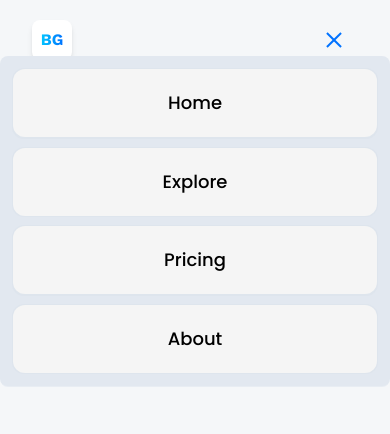
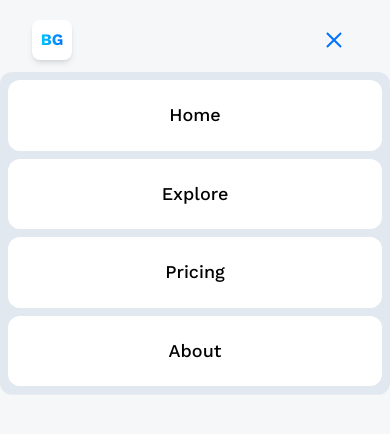
Before and after one commit to brandongautama/Portfolio, a React (Vite) app: page / in a window 390 px wide. Both pictures are taken after a click on the button 334 px from the left and 40 px from the top of the page. Shown: the top 434 px of the page. Built offline with nearby package versions, Linux system fonts and the light colour scheme.

Commit message:
add animation to hamburger menu

```diff
--- a/package.json
+++ b/package.json
@@ -10,6 +10,7 @@
     "preview": "vite preview"
   },
   "dependencies": {
+    "framer-motion": "^11.0.28",
     "hamburger-react": "^2.5.0",
     "react": "^18.2.0",
     "react-copy-to-clipboard": "^5.1.0",
--- a/src/components/NavMobile.jsx
+++ b/src/components/NavMobile.jsx
@@ -1,5 +1,6 @@
 import { useState, useRef, useEffect } from "react";
 import { Squash as Hamburger } from "hamburger-react";
+import { AnimatePresence, motion } from "framer-motion";
 import { routes } from "../routes";
 import { useClickAway } from "react-use";
 
@@ -22,40 +23,48 @@ export const NavMobile = () => {
         color="#0072ff"
         direction="right"
       />
+      <AnimatePresence>
         {isOpen && (
-        <div className="fixed left-0 shadow-4xl -0 top-[3.5rem] p-5 pt-0 border-b border-b-white/20">
-          <ul className="grid gap-2 flex-col">
-            {isOpen && (
-              <div className="fixed left-0 shadow-4xl rounded-lg right-0 top-[3.5rem] p-3 bg-slate-200/100 border-b border-b-white/20">
+          <motion.div
+            initial={{ opacity: 0 }}
+            animate={{ opacity: 1 }}
+            exit={{ opacity: 0 }}
+            transition={{ duration: 0.2 }}
+            className="fixed left-0 shadow-4xl rounded-xl right-0 top-[3.5rem] p-2 mt-4 bg-slate-200/100 border-b border-b-white/20"
+          >
             <ul className="grid gap-2">
-                  {routes.map((route) => {
+              {routes.map((route, idx) => {
                 return (
-                      <li
+                  <motion.li
+                    initial={{ scale: 0, opacity: 0 }}
+                    animate={{ scale: 1, opacity: 1 }}
+                    transition={{
+                      type: "spring",
+                      stiffness: 260,
+                      damping: 20,
+                      delay: 0.1 + idx / 10,
+                    }}
                     key={route.title}
-                        className="w-full p-[0.08rem] rounded-xl bg-gradient-to-tr bg-slate-300/20 via-neutral-150 to-neutral-100"
+                    className="w-full p-[0.08rem] rounded-xl bg-gradient-to-tr bg-white via-neutral-100 to-neutral-100"
                   >
                     <a
                       onClick={() => setOpen((prev) => !prev)}
                       className={
-                            "flex items-center justify-between w-full p-5 rounded-xl bg-neutral-100"
+                        "flex items-center justify-between w-full p-5 rounded-xl bg-neutral-0"
                       }
                       href={route.href}
                     >
-                          <span></span>
-                          <span className="flex gap-1 text-lg font-poppins text-black">
-                            {route.title}
-                          </span>
-                          <span></span>
+                      <span />
+                      <span className="flex gap-1 text-lg">{route.title}</span>
+                      <span />
                     </a>
-                      </li>
+                  </motion.li>
                 );
               })}
             </ul>
-              </div>
+          </motion.div>
         )}
-          </ul>
-        </div>
-      )}
+      </AnimatePresence>
     </div>
   );
 };
```
Also changed, not shown: 1 other file (tests, documents, lock files or other folders). Lines whose indentation alone changed are shown as unchanged.
